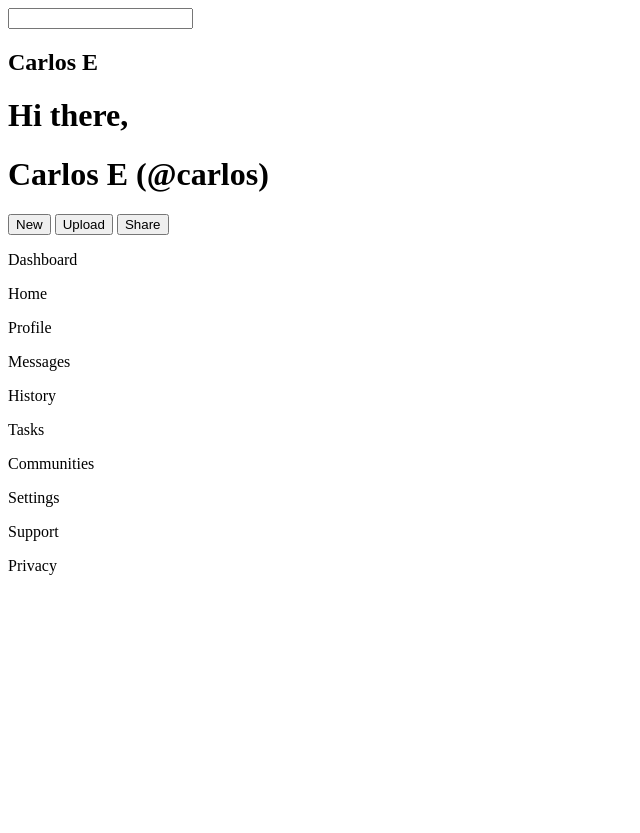
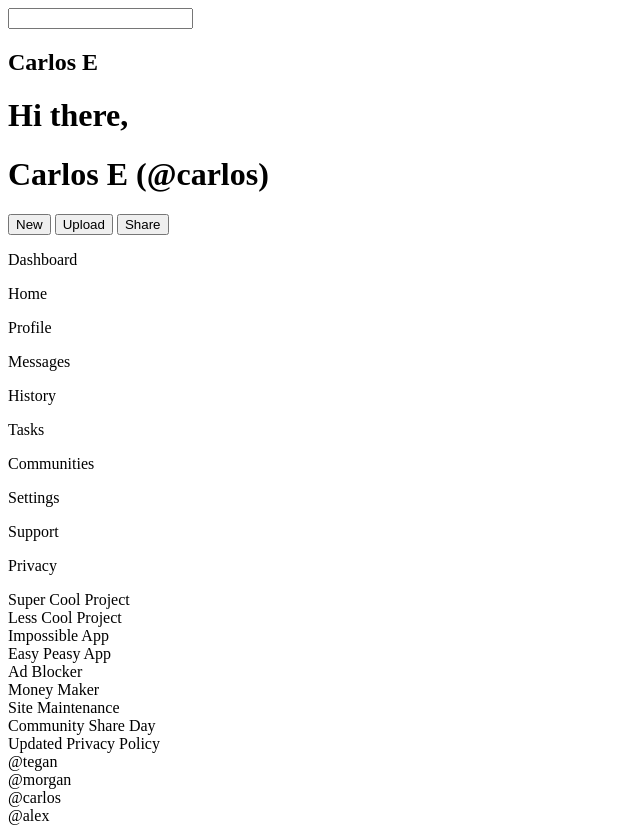
Before and after one commit to CarlosElizalde98/Admin-Dashboard, a plain HTML site: page index.html in a window 1280 px wide. Shown: the whole page, without its empty margins (0-640 px from the left). Before the commit the page ends 800 px from the top, so only its background shows below. Drawn offline with Linux system fonts and the light colour scheme.

Commit message:
Added additional text for HTML page.

```diff
--- a/index.html
+++ b/index.html
@@ -38,6 +38,47 @@
         </div>
     </div>
 
+    <div class="main-content">
+        <div class="card">
+            Super Cool Project
+        </div>
+        <div class="card">
+            Less Cool Project
+        </div>
+        <div class="card">
+            Impossible App
+        </div>
+        <div class="card">
+            Easy Peasy App
+        </div>
+        <div class="card">
+            Ad Blocker
+        </div>
+        <div class="card">
+            Money Maker
+        </div>
+        <div class="announcements">
+            <div class="announcement-card">
+                Site Maintenance
+            </div>
+            <div class="announcement-card">
+                Community Share Day
+            </div>
+            <div class="announcement-card">
+                Updated Privacy Policy
+            </div>
+        </div>
+
+        <div class="trending">
+            <div class="trending-card">
+                @tegan
+            </div>
+            <div class="trending-card">@morgan</div>
+            <div class="trending-card">@carlos</div>
+            <div class="trending-card">@alex</div>
+        </div>
+    </div>
+
 
 
 </body>
```
